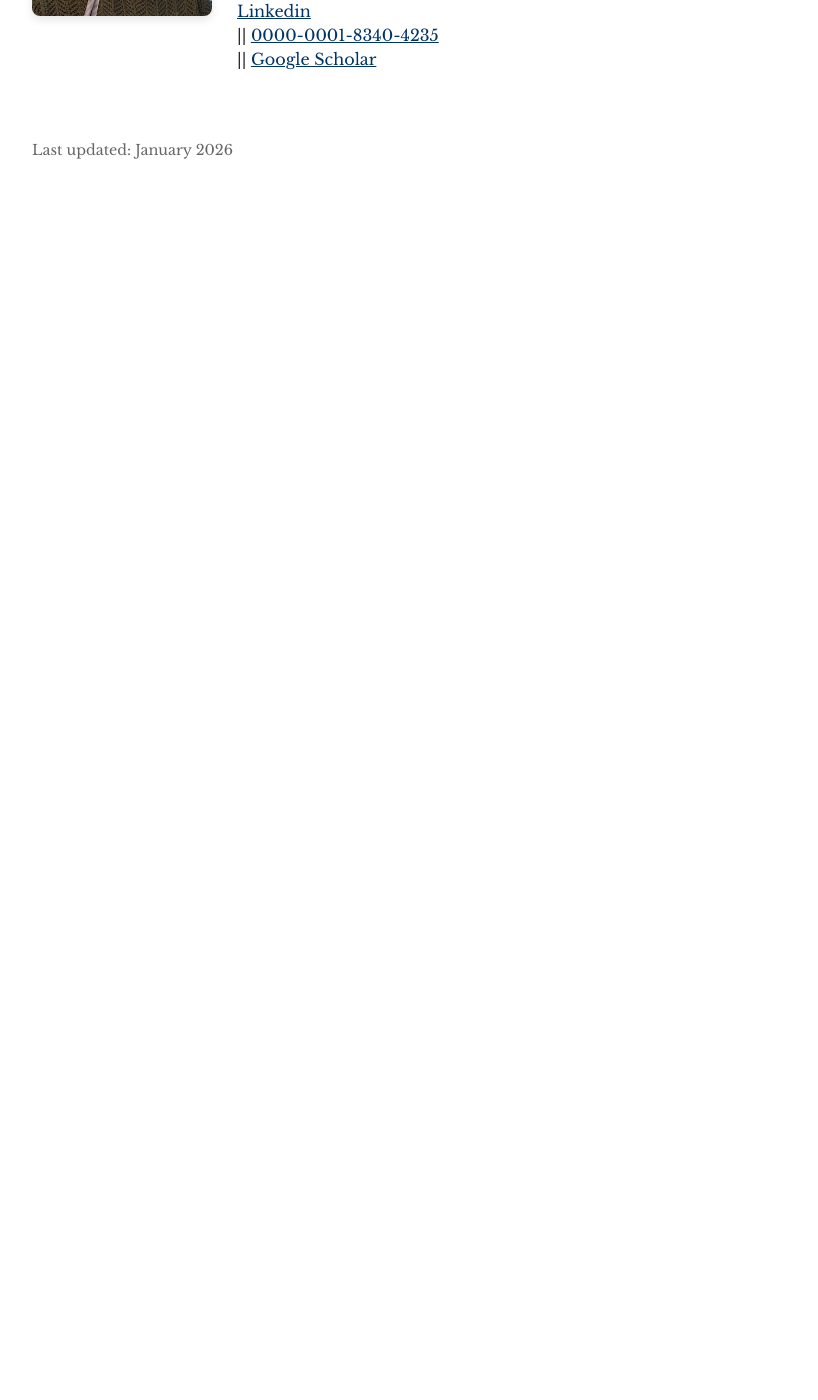
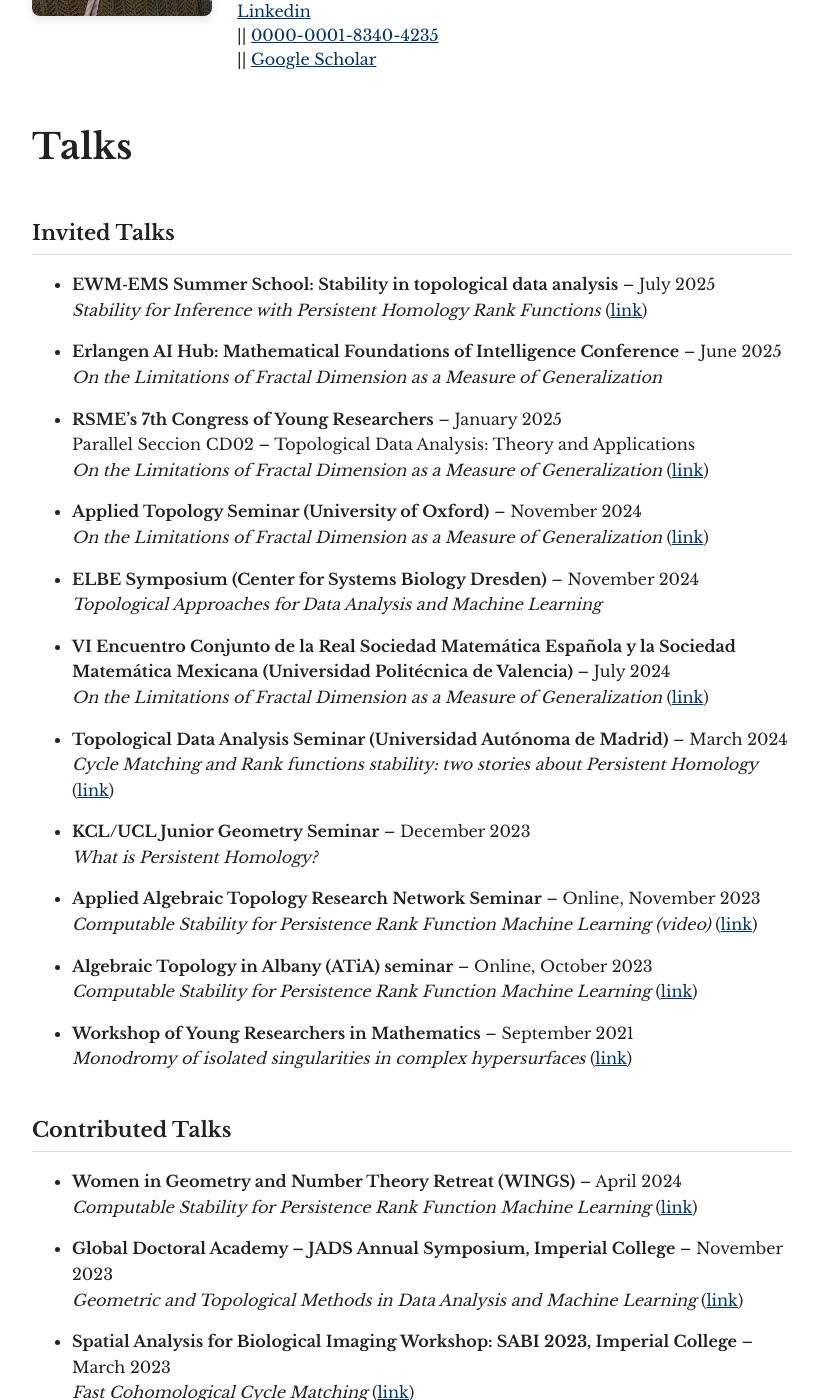
Before and after one commit to inesgare/inesgare.github.io, a Jekyll site: the page built from talks.md, in a window 1280 px wide and 1400 px high, scrolled down 270 px. Shown: the whole window, without its empty margins (228-1046 px from the left). Built offline with Jekyll 4.4.1, drawn with Linux system fonts in a browser that asks for light colours; before the commit the page ends 900 px from its top, so only the background shows below that; some of the changed text lies outside the part shown.

Commit message:
updated content

```diff
--- a/talks.md
+++ b/talks.md
@@ -2,3 +2,64 @@
 title: Talks and Travel
 layout: default
 ---
+
+# Talks
+
+## Invited Talks
+
+- **EWM‑EMS Summer School: Stability in topological data analysis** – July 2025
+  *Stability for Inference with Persistent Homology Rank Functions* ([link](https://www.mittag-leffler.se/activities/ewm-ems-summer-school-stability-in-topological-data-analysis/))
+
+- **Erlangen AI Hub: Mathematical Foundations of Intelligence Conference** – June 2025
+  *On the Limitations of Fractal Dimension as a Measure of Generalization*
+
+- **RSME’s 7th Congress of Young Researchers** – January 2025
+  Parallel Seccion CD02 – Topological Data Analysis: Theory and Applications
+  *On the Limitations of Fractal Dimension as a Measure of Generalization* ([link](https://jovenes2025.rsme.es/paralelaCD02.html))
+
+- **Applied Topology Seminar (University of Oxford)** – November 2024
+  *On the Limitations of Fractal Dimension as a Measure of Generalization* ([link](https://www.maths.ox.ac.uk/events/list/3368))
+
+- **ELBE Symposium (Center for Systems Biology Dresden)** – November 2024
+  *Topological Approaches for Data Analysis and Machine Learning*
+
+- **VI Encuentro Conjunto de la Real Sociedad Matemática Española y la Sociedad Matemática Mexicana (Universidad Politécnica de Valencia)** – July 2024
+  *On the Limitations of Fractal Dimension as a Measure of Generalization* ([link](https://rsme-smm-vi.webs.upv.es/))
+
+- **Topological Data Analysis Seminar (Universidad Autónoma de Madrid)** – March 2024
+  *Cycle Matching and Rank functions stability: two stories about Persistent Homology* ([link](https://manuelcuerno.github.io/personalpage/tdaseminar))
+
+- **KCL/UCL Junior Geometry Seminar** – December 2023
+  *What is Persistent Homology?*
+
+- **Applied Algebraic Topology Research Network Seminar** – Online, November 2023
+  *Computable Stability for Persistence Rank Function Machine Learning (video)* ([link](https://www.aatrn.net/seminar))
+
+- **Algebraic Topology in Albany (ATiA) seminar** – Online, October 2023
+  *Computable Stability for Persistence Rank Function Machine Learning* ([link](https://albanymath.github.io/ATiA/))
+
+- **Workshop of Young Researchers in Mathematics** – September 2021
+  *Monodromy of isolated singularities in complex hypersurfaces* ([link](https://blogs.mat.ucm.es/mmatavan/workshop-de-jovenes-investigadores-2021/))
+
+## Contributed Talks
+
+- **Women in Geometry and Number Theory Retreat (WINGS)** – April 2024
+  *Computable Stability for Persistence Rank Function Machine Learning* ([link](https://sites.google.com/view/wings2024/home))
+
+- **Global Doctoral Academy – JADS Annual Symposium, Imperial College** – November 2023
+  *Geometric and Topological Methods in Data Analysis and Machine Learning* ([link](https://www.imperial.ac.uk/admin-services/international-relations/tum-imperial-jads/))
+
+- **Spatial Analysis for Biological Imaging Workshop: SABI 2023, Imperial College** – March 2023
+  *Fast Cohomological Cycle Matching* ([link](https://quantitativebioimaging.com/sabi2023/))
+
+- **London TDA Seminar** – November 2022
+  *Fast Cohomological Cycle Matching* ([link](https://www.ninaotter.com/london-tda-sem/15112022))
+
+- **UCL/KCL Junior Geometry Seminar** – November 2022
+  *An introduction to Topological Data Analysis – or how we can have applications of Pure Maths!*
+
+- **Imperial Junior Geometry Seminar** – November 2022
+  *Du Val Singularities* ([link](https://www.imperial.ac.uk/events/154581/ines-garcia-redondo-du-val-singularities-junior-geometry-seminar/))
+
+- **Women in Geometry and Number Theory Retreat (WINGS)** – June 2022
+  *Identifying topological signals and matching cycles in persistent homology* ([link](https://www.ucl.ac.uk/~ucahhgr/wings.html))
```
Also changed, not shown: index.md (+2 -2 lines).
